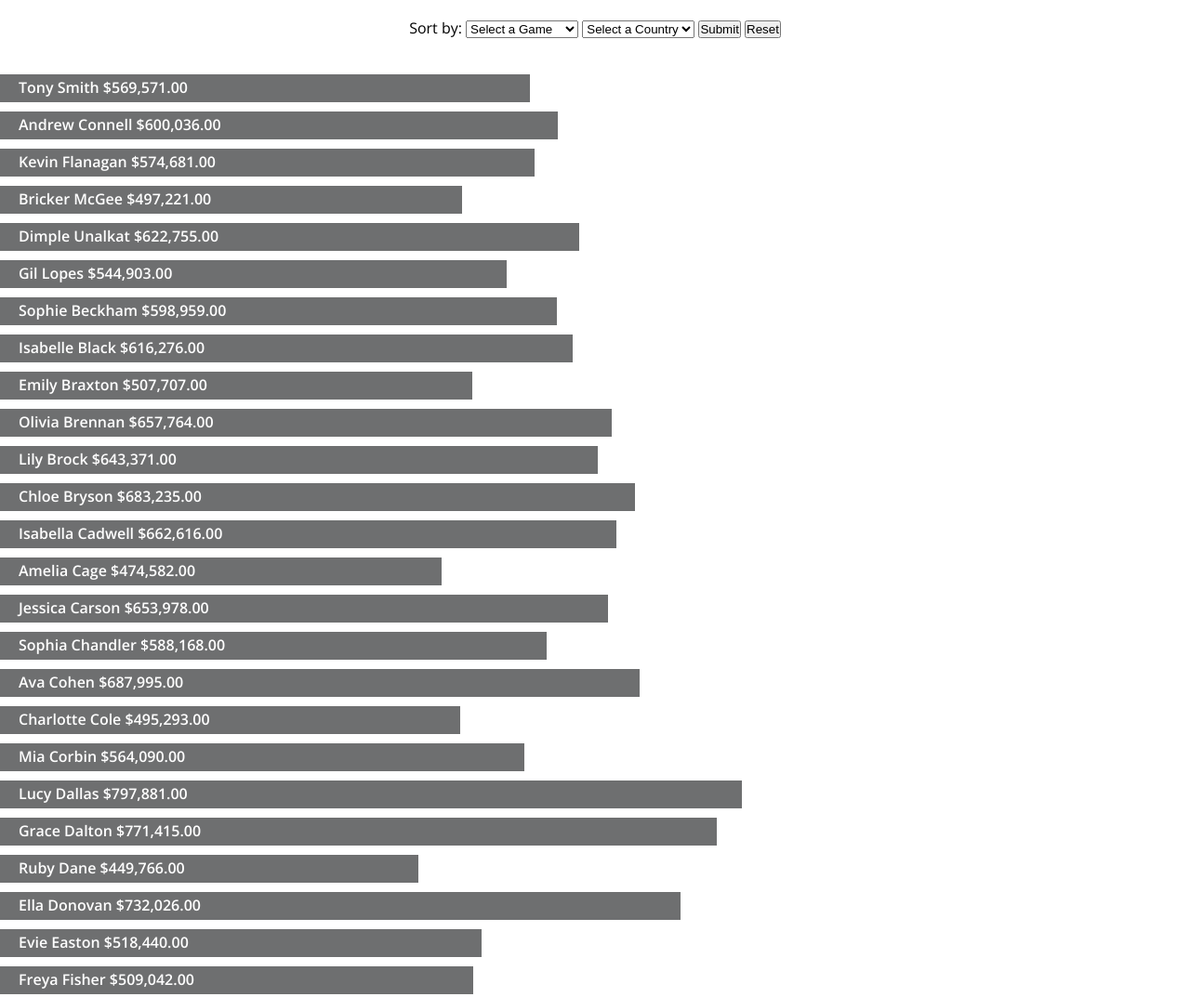
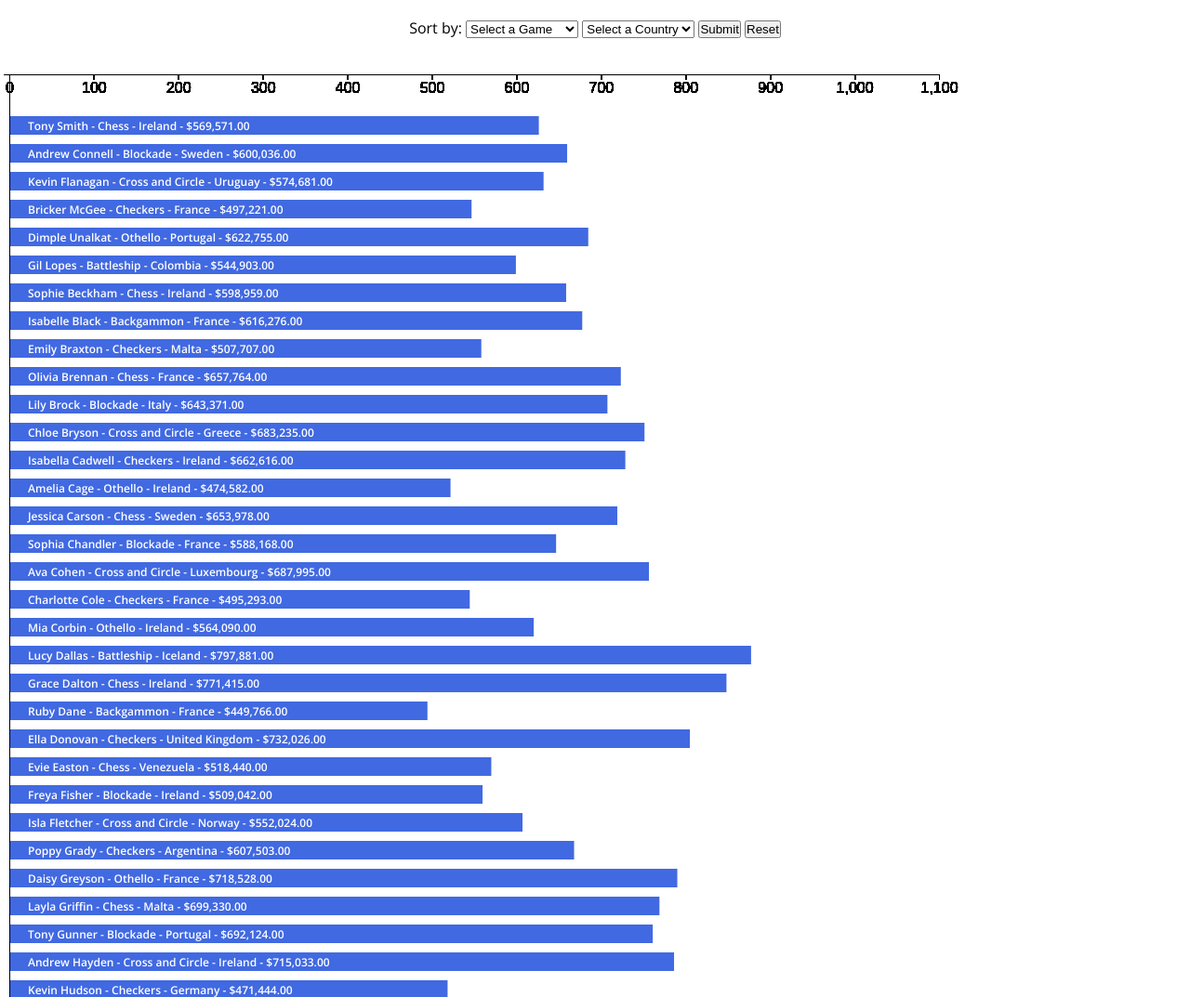
Before and after one commit to ach1209/reorg-case-study, a website: page index.html in a window 1280 px wide. Shown: the top 1073 px of the page at 93% size. Drawn offline with nearby package versions, Linux system fonts and the light colour scheme.

Commit message:
Added x and y axes and redo chart

```diff
--- a/app.js
+++ b/app.js
@@ -1,28 +1,59 @@
+const graphWidth = 1000;
+const graphHeight = 1500;
 let chartData = [];
 
+const graph = d3.select('#graph')
+  .append('svg')
+    .attr('width', '100%')
+    .attr('height', graphHeight)
+    .attr('viewbox', [0, 0, graphWidth, graphHeight])
+    .attr('preserveAspectRatio','xMinYMin')
+  .append('g')
+    .attr('transform', 'translate(10, 0)')
+
 d3.csv('./data/generic-dataset.csv', (data) => {
-  chartData.push(data)
+  chartData.push(data);
 
   const barWidth = data.Total.slice(1, -3).split(',').join(''); // Remove currency symbol and comma
-  const graphWidth = 1000;
-  const graphHeight = 1000;
+  const barHeight = chartData.length;
 
-  d3.select('#graph')
-    .attr('viewbox', [0, 0, graphWidth, graphHeight])
-    .selectAll('.bar')
+  // X-Axis
+  const x = d3.scaleLinear()
+    .domain([0, graphWidth + 100]) // Numbers across x-axis
+    .range([0, graphWidth]);
+
+  graph.append('g')
+    .call(d3.axisBottom(x))
+    .selectAll('text')
+      .attr('font-size', 16);
+
+  // Y-Axis
+  const y = d3.scaleBand()
+    .range([0, graphHeight]);
+
+  graph.append('g')
+    .call(d3.axisLeft(y));
+
+  // Bars
+  const bar = graph.selectAll('.bar')
     .data(chartData)
-    .enter()
-    .append('svg')
-    .attr('width', barWidth / graphWidth) // Divide width by 1000 to fit the dimensions of the graphs container
-    .attr('height', 30)
-    .classed('bar', true)
-    .sort((x, y) => d3.descending(x.Total, y.Total))
-    .append('text')
+    .enter();
+
+  bar.append('rect')
+    .attr('x', 0)
+    .attr('y', ((y.bandwidth() / graphWidth ) + (3 * barHeight)) * 10) // Vertical positioning of bars
+    .attr('width', barWidth / graphWidth)
+    .attr('height', 20)
+    .style('fill', 'royalblue')
+    .classed('bar', true);
+
+  bar.append('text')
     .attr('x', 20)
-    .attr('y', 20)
-    .attr('fill', 'white')
+    .attr('y', (((y.bandwidth() / graphWidth ) + (3 * barHeight)) * 10) + 15)
     .attr('font-weight', 'bold')
-    .text(d => `${d.First} ${d.Last} ${d.Total}`)
-})
+    .attr('font-size', 12)
+    .style('fill', 'white')
+    .text(d => `${d.First} ${d.Last} - ${d.Game} - ${d.Country} - ${d.Total}`)
+    .sort((x, y) => d3.descending(x.Total, y.Total));
 
-// console.log(chartData)
+});
--- a/styles.css
+++ b/styles.css
@@ -1,8 +1,4 @@
 @import url('https://fonts.googleapis.com/css2?family=Open+Sans:wght@400;600&display=swap');
-
-:root {
-  --bar-bg-color: #6e6f70;
-}
 
 * {
   box-sizing: border-box;
@@ -25,9 +21,3 @@ body {
   height: 6rem;
   margin-bottom: 2rem;
 }
-
-.bar {
-  display: block;
-  background-color: var(--bar-bg-color);
-  margin-bottom: 1rem;
-}
```
